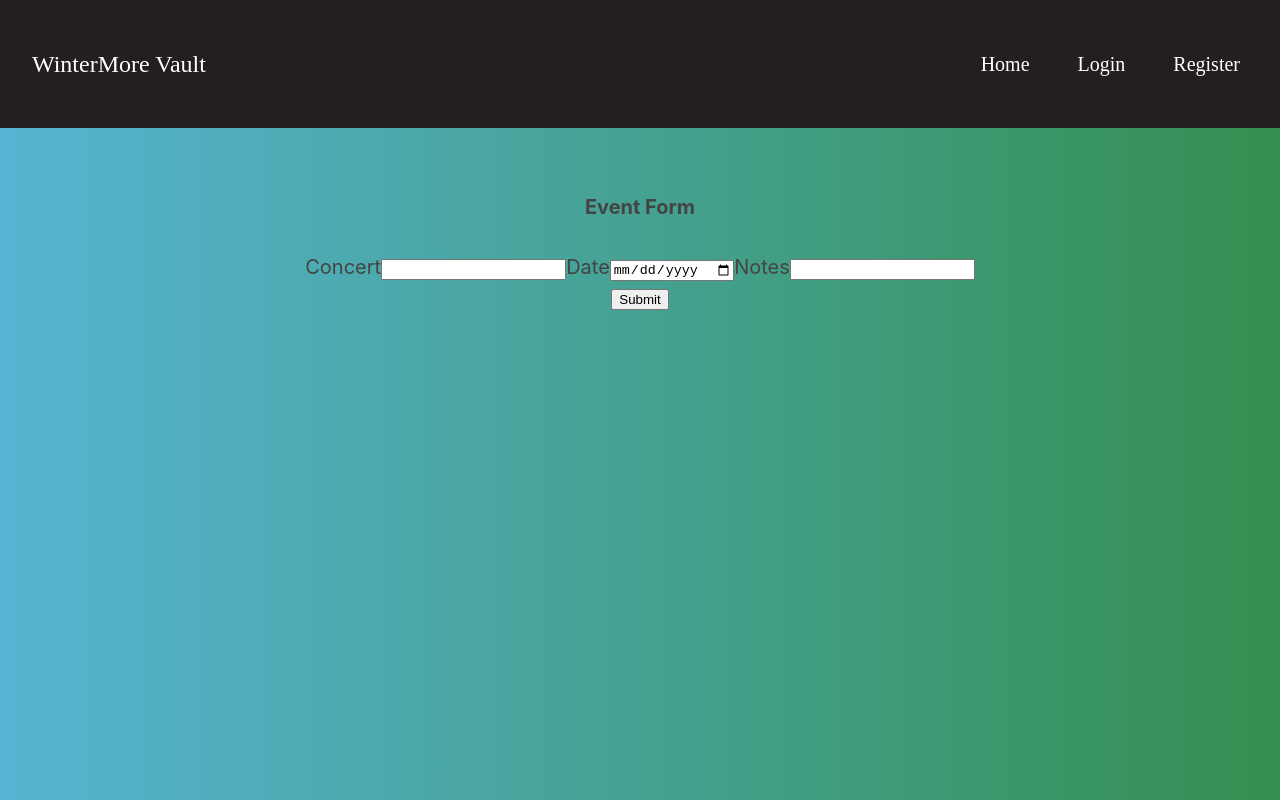
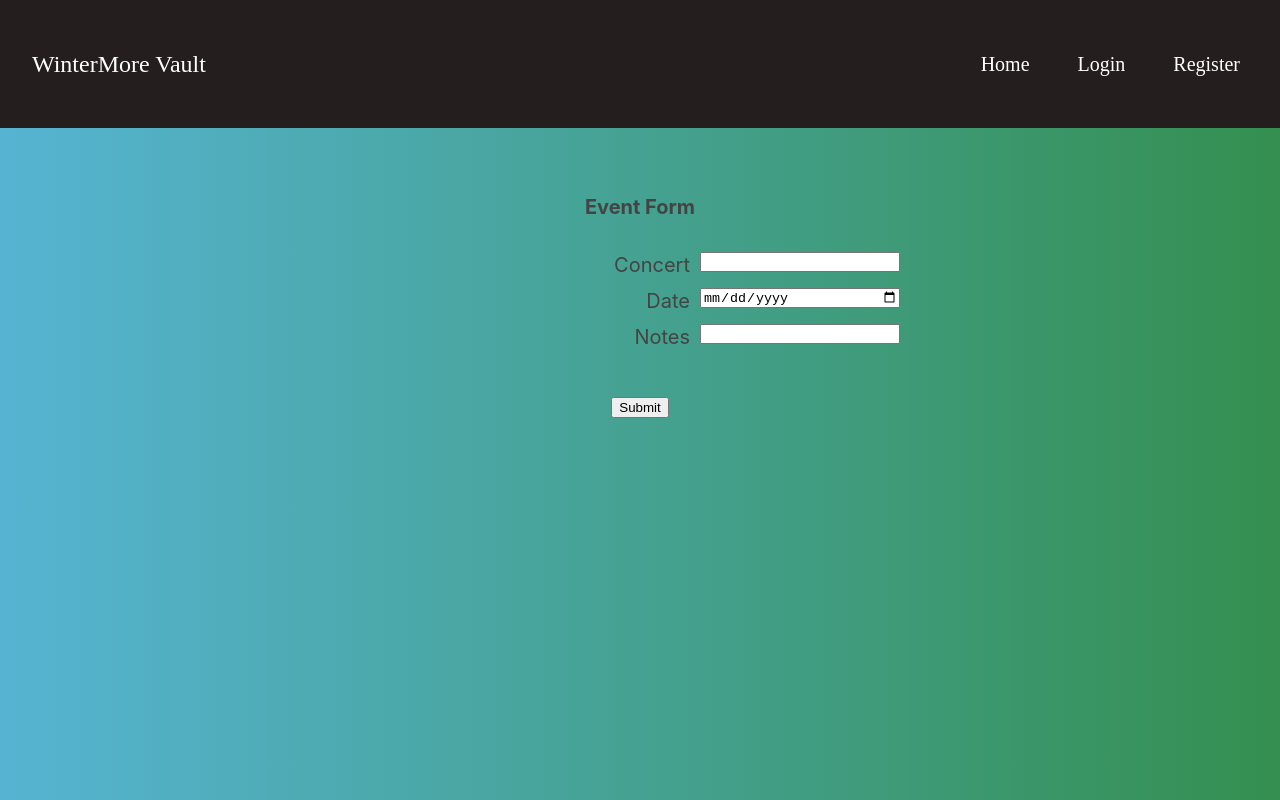
Before and after one commit to glamazon/WinterMoreVault-client, a React (Create React App) app: page /eventform in a window 1280 px wide. Built offline with nearby package versions, Linux system fonts and the light colour scheme.

Commit message:
Update EventForm.css

```diff
--- a/src/components/EventForm.css
+++ b/src/components/EventForm.css
@@ -0,0 +1,15 @@
+label {
+  display: Flex;
+  flex-direction: row;
+  justify-content: flex-end;
+  text-align: right;
+  width: 900px;
+  line-height: 26px;
+  margin-bottom: 10px;
+}
+
+input {
+  height: 20px;
+  flex: 0 0 200px;
+  margin-left: 10px;
+}
```
